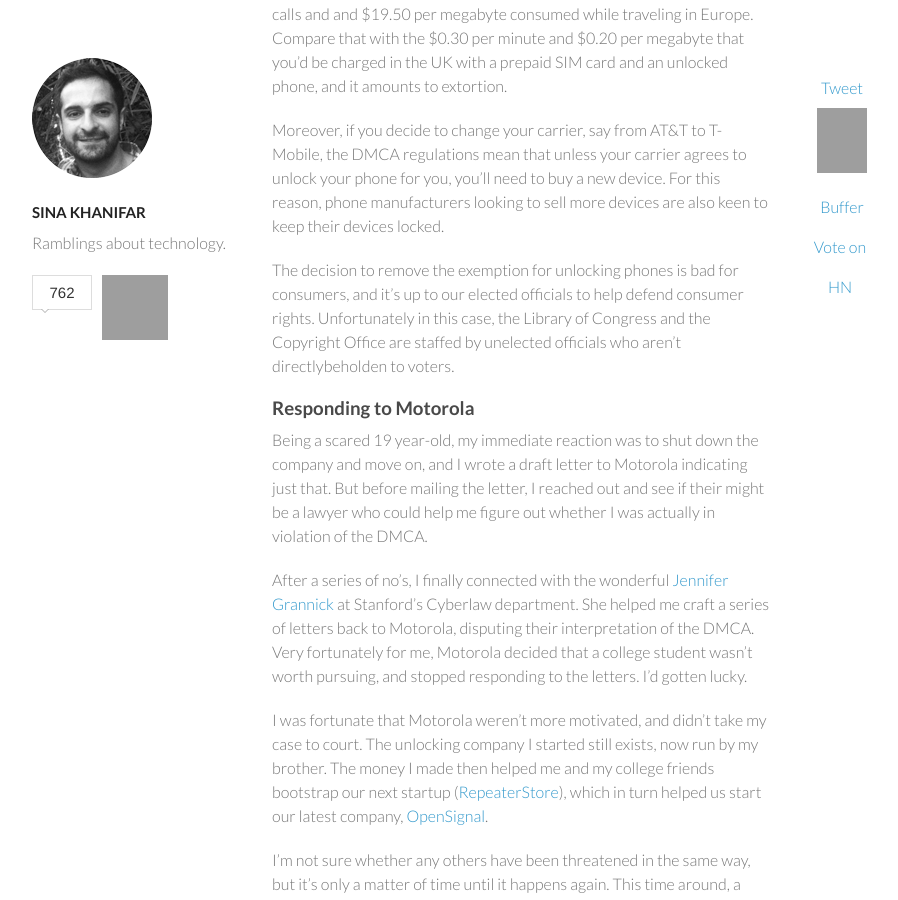
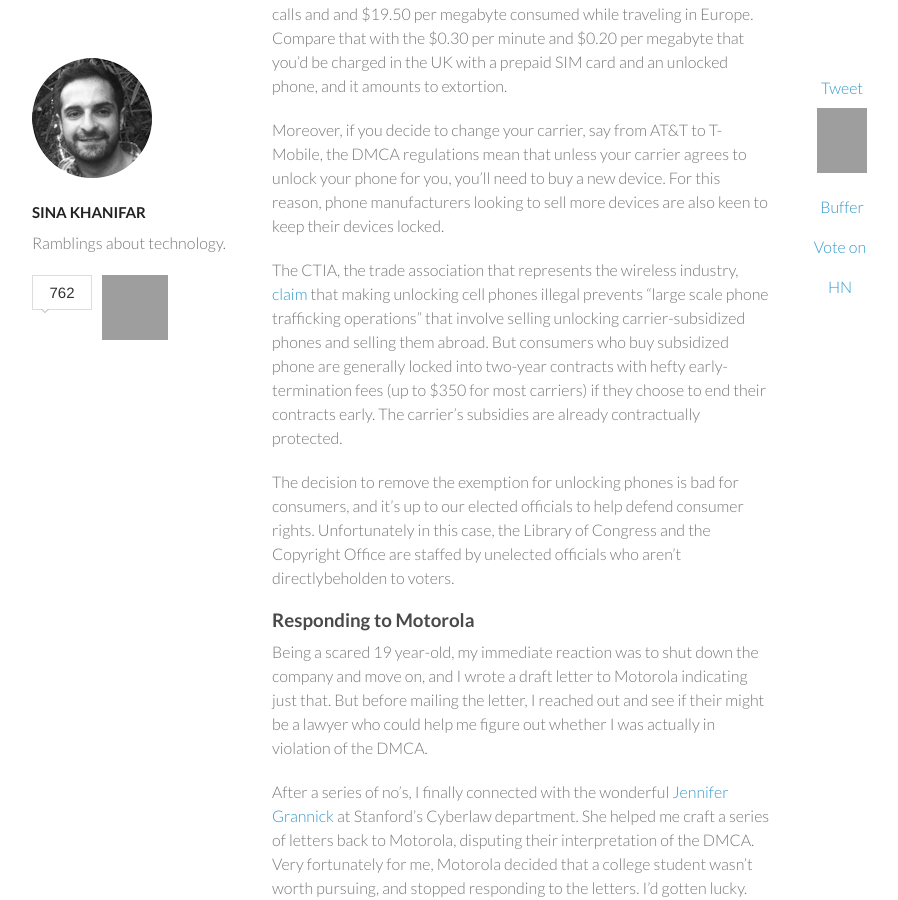
Before and after one commit to sinak/sinak.github.com, a Jekyll site: the page built from _posts/2013-01-29-test-post.md, in a window 1280 px wide and 900 px high, scrolled down 2750 px, cut to the strip 0-900 px from the top of the window. Shown: the whole strip, without its empty margins (178-1076 px from the left). Built offline with Jekyll 4.4.1, drawn with Linux system fonts in a browser that asks for light colours; nearby versions of some CDN libraries; Markdown is read by kramdown in place of the engine named in the settings; comment, search, counter and statistics services are not loaded; grey boxes are pictures that could not be loaded.

Commit message:
first post

```diff
--- a/_posts/2013-01-29-test-post.md
+++ b/_posts/2013-01-29-test-post.md
@@ -45,6 +45,8 @@
 
 Moreover, if you decide to change your carrier, say from AT&T to T-Mobile, the DMCA regulations mean that unless your carrier agrees to unlock your phone for you, you'll need to buy a new device. For this reason, phone manufacturers looking to sell more devices are also keen to keep their devices locked.
 
+The CTIA, the trade association that represents the wireless industry, [claim](http://blog.ctia.org/2013/01/26/unlocked-devices/) that making unlocking cell phones illegal prevents "large scale phone trafficking operations" that involve selling unlocking carrier-subsidized phones and selling them abroad. But consumers who buy subsidized phone are generally locked into two-year contracts with hefty early-termination fees (up to $350 for most carriers) if they choose to end their contracts early. The carrier's subsidies are already contractually protected.
+
 The decision to remove the exemption for unlocking phones is bad for consumers, and it's up to our elected officials to help defend consumer rights. Unfortunately in this case, the Library of Congress and the Copyright Office are staffed by unelected officials who aren't directlybeholden to voters.
 
 ### Responding to Motorola
```
